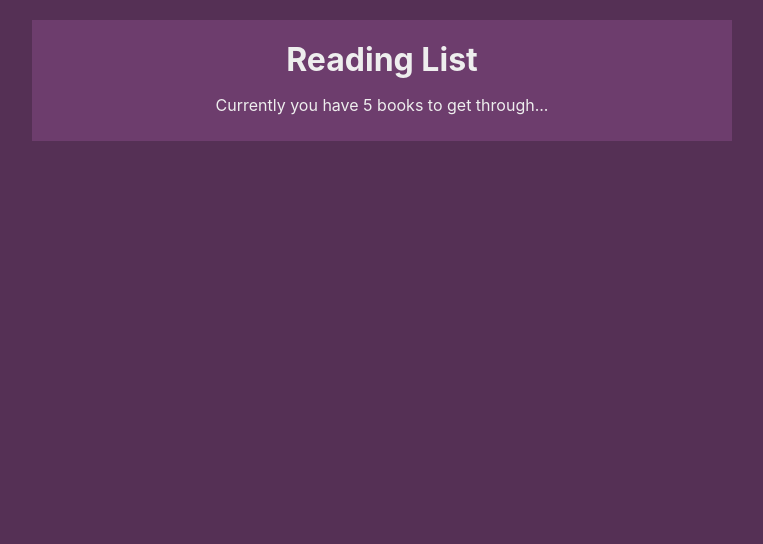
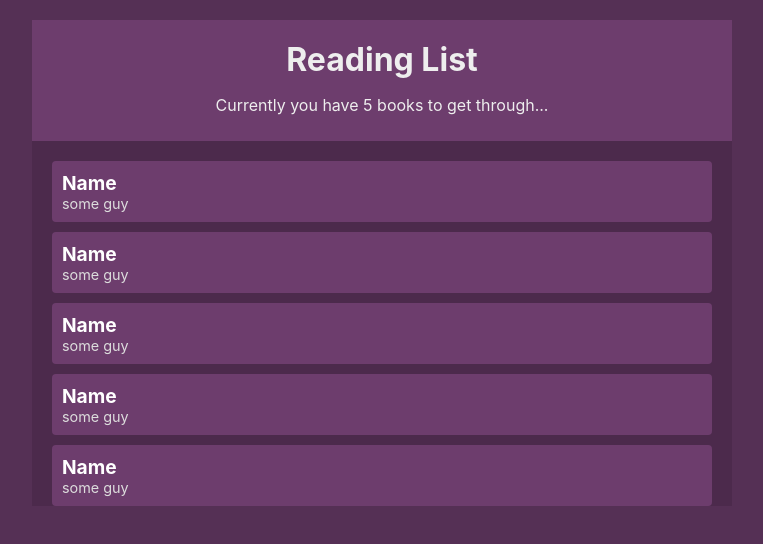
Before and after one commit to seppar93/alexandria-context-example, a React (Create React App) app: page / in a window 1280 px wide. Shown: the top 544 px of the page, without its empty margins (258-1021 px from the left). Built offline with nearby package versions, Linux system fonts and the light colour scheme.

Commit message:
styling and context

```diff
--- a/src/App.js
+++ b/src/App.js
@@ -13,6 +13,7 @@
     <div className="App">
       <BookContext>
         <NavBar />
+        <BookList/>
       </BookContext>
 
     </div>
--- a/src/components/BookDetails.js
+++ b/src/components/BookDetails.js
@@ -0,0 +1,14 @@
+import React, { useContext } from 'react';
+import { BookContext } from '../contexts/BookContext';
+
+const BookDetails = ({ book }) => {
+    const { removeBook } = useContext(BookContext)
+    return (
+        <li onClick={() => removeBook(book.id)}>
+            <div className='title'>{book.title}</div>
+            <div className='author'>{book.author}</div>
+
+        </li>);
+}
+
+export default BookDetails;
--- a/src/components/BookList.js
+++ b/src/components/BookList.js
@@ -1,43 +1,28 @@
-import React, { Component, useContext } from 'react'
+import React, { useContext } from 'react'
 import { BookContext } from '../contexts/BookContext';
 import { ThemeContext } from '../contexts/ThemeContext'
+import BookDetails from './BookDetails'
 
 
-// export default class BookList extends Component {
-//     static contextType = ThemeContext
-
-//     render() {
-// const {isLightTheme, light, dark} = this.context;
-// const theme = isLightTheme ? light : dark;
-
-//         return (
-//             <div className='book-list' style={{color:theme.syntax, background:theme.bg}}>
-//             <ul>
-//                 <li style={{background:theme.ui}}>Books</li>
-//                 <li style={{background:theme.ui}}>Books</li>
-//                 <li style={{background:theme.ui}}>Books</li>
-//                 <li style={{background:theme.ui}}>Books</li>
-//             </ul>
-//         </div>
-//         )
-//     }
-// }
 
 const BookList = () => {
-    const { isLightTheme, light, dark } = useContext(ThemeContext)
-    const theme = isLightTheme ? light : dark;
-    const { books } = useContext(BookContext)
-    return (
-        <div className='book-list' style={{ color: theme.syntax, background: theme.bg }}>
+    const { books } = useContext(BookContext);
+    return books.length ? (
+        <div className='book-list'>
             <ul>
                 {books.map(book => {
                     return (
-                        <li key={book.id} style={{ background: theme.ui }}>{book.title}</li>
+                        <BookDetails book={book} key={book.id}
+                        />
                     )
                 })}
             </ul>
+
         </div>
-    );
+    ) :
+        (
+            <div className='empty'>No books to read.Hello free TIME! </div>
+        );
 }
 
 export default BookList;
--- a/src/index.css
+++ b/src/index.css
@@ -22,3 +22,35 @@
 .navbar h1{
   margin: 10px 0;
 }
+
+.book-list{
+  margin: 20px;
+}
+.book-list ul{
+  padding: 0;
+  list-style-type: none;
+}
+.book-list li{
+  background: #6d3d6d;
+  border-radius: 4px;
+  padding: 10px;
+  cursor: pointer;
+  margin: 10px 0;
+}
+.book-list li:hover{
+  opacity: 0.7;
+  text-decoration: line-through;
+}
+.book-list .title{
+  font-weight: bold;
+  color: #fff;
+  font-size: 1.2em;
+}
+.book-list .author{
+  font-size: 0.9em;
+  color: #ddd;
+}
+.empty{
+  margin: 20px;
+  text-align: center;
+}
```
